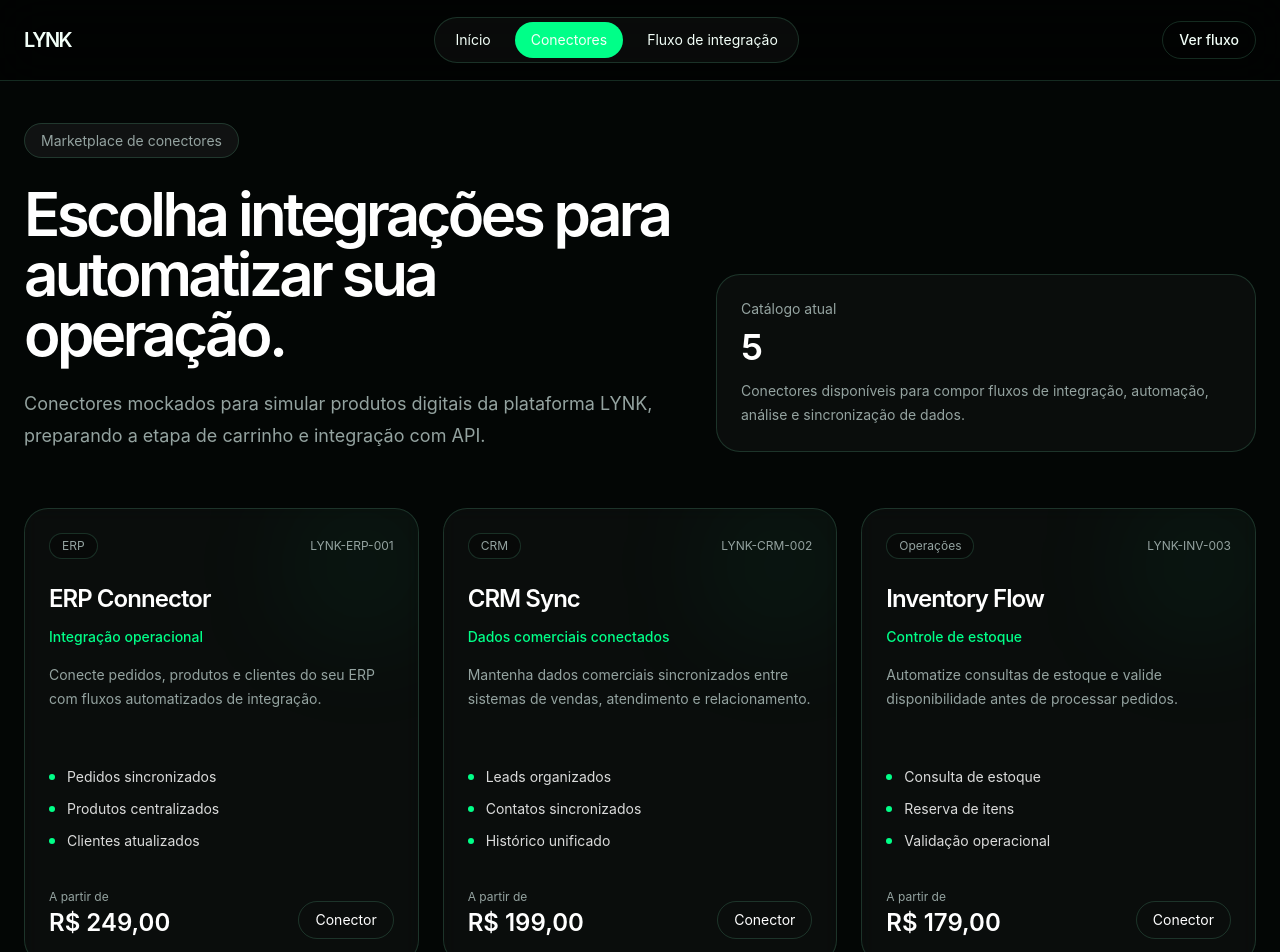
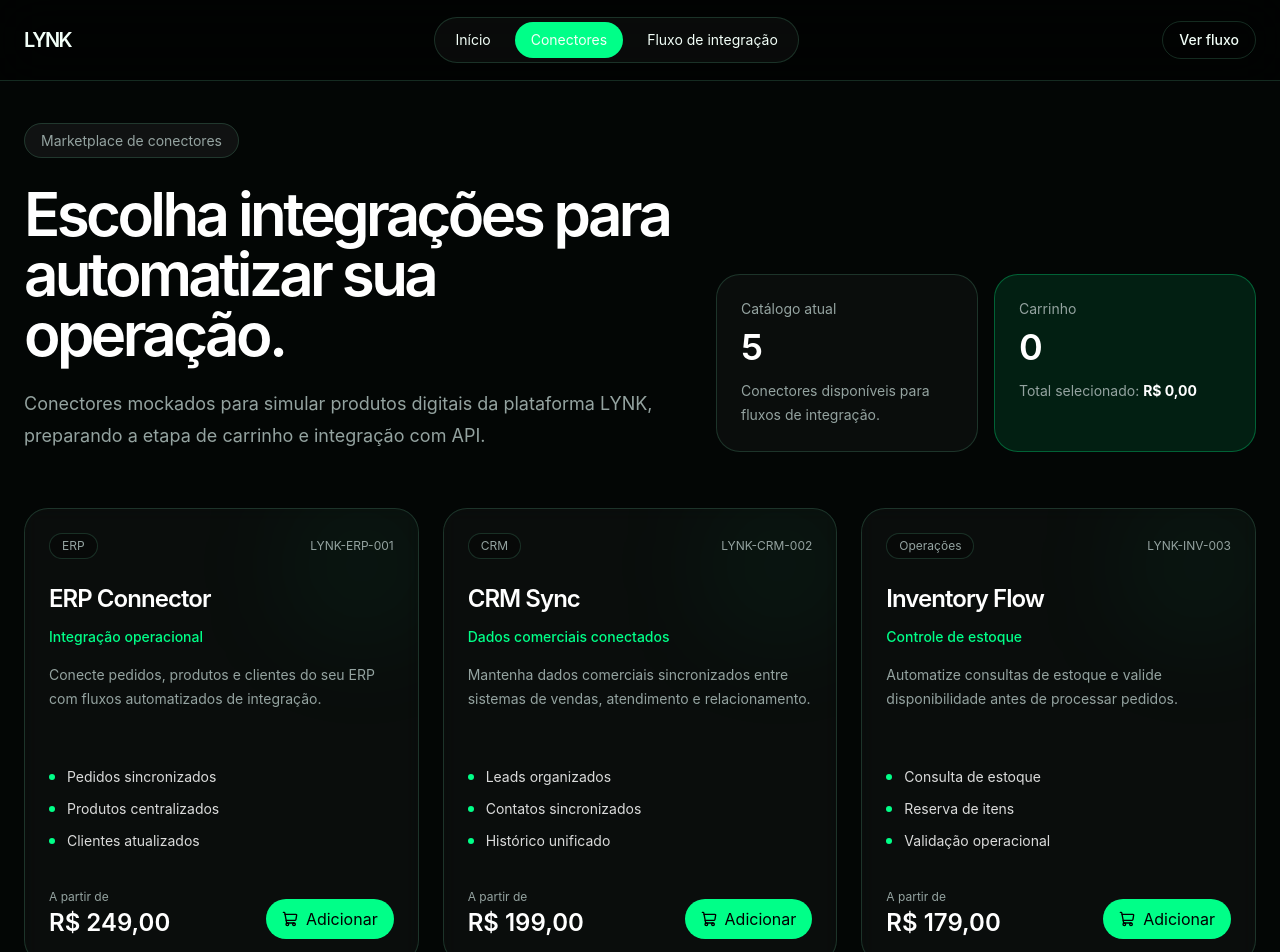
Before and after one commit to cguilhermear/lynk, a React (Vite) app: page /marketplace in a window 1280 px wide. Shown: the top 952 px of the page. Built offline with nearby package versions, Linux system fonts and the light colour scheme.

Commit message:
Implement shopping cart state

```diff
--- a/src/components/ProductCard.tsx
+++ b/src/components/ProductCard.tsx
@@ -1,10 +1,13 @@
+import { ShoppingCart } from 'lucide-react'
+
 import type { Product } from '../types/product'
 
 type ProductCardProps = {
   product: Product
+  onAddToCart: (product: Product) => void
 }
 
-export function ProductCard({ product }: ProductCardProps) {
+export function ProductCard({ product, onAddToCart }: ProductCardProps) {
   return (
     <article className="group relative overflow-hidden rounded-3xl border border-[var(--lynk-border)] bg-white/[0.03] p-6 backdrop-blur transition duration-300 hover:-translate-y-1 hover:border-[var(--lynk-green)]/60 hover:bg-white/[0.06]">
       <div className="absolute right-0 top-0 h-28 w-28 rounded-full bg-[var(--lynk-green)]/10 blur-3xl transition group-hover:bg-[var(--lynk-cyan)]/20" />
@@ -50,9 +53,14 @@ export function ProductCard({ product }: ProductCardProps) {
             </p>
           </div>
 
-          <span className="rounded-full border border-[var(--lynk-border)] px-4 py-2 text-sm text-white">
-            Conector
-          </span>
+          <button
+            type="button"
+            onClick={() => onAddToCart(product)}
+            className="inline-flex items-center gap-2 rounded-full bg-[var(--lynk-green)] px-4 py-2 text-sm font-semibold text-black transition hover:scale-105"
+          >
+            <ShoppingCart size={16} />
+            Adicionar
+          </button>
         </div>
       </div>
     </article>
--- a/src/pages/Marketplace.tsx
+++ b/src/pages/Marketplace.tsx
@@ -1,7 +1,15 @@
 import { ProductCard } from '../components/ProductCard'
 import { products } from '../data/products'
+import { useCartStore } from '../store/useCartStore'
+import { getCartQuantity, getCartTotal } from '../utils/cart'
 
 export function Marketplace() {
+  const items = useCartStore((state) => state.items)
+  const addItem = useCartStore((state) => state.addItem)
+
+  const totalItems = getCartQuantity(items)
+  const cartTotal = getCartTotal(items)
+
   return (
     <main className="min-h-screen bg-[var(--lynk-bg)] px-6 py-32 text-[var(--lynk-text)]">
       <section className="mx-auto max-w-7xl">
@@ -21,19 +29,38 @@ export function Marketplace() {
             </p>
           </div>
 
-          <div className="rounded-3xl border border-[var(--lynk-border)] bg-white/[0.03] p-6">
-            <p className="text-sm text-[var(--lynk-muted)]">Catálogo atual</p>
-            <p className="mt-2 text-4xl font-semibold text-white">{products.length}</p>
-            <p className="mt-3 text-sm leading-6 text-[var(--lynk-muted)]">
-              Conectores disponíveis para compor fluxos de integração,
-              automação, análise e sincronização de dados.
-            </p>
+          <div className="grid gap-4 sm:grid-cols-2">
+            <div className="rounded-3xl border border-[var(--lynk-border)] bg-white/[0.03] p-6">
+              <p className="text-sm text-[var(--lynk-muted)]">Catálogo atual</p>
+              <p className="mt-2 text-4xl font-semibold text-white">{products.length}</p>
+              <p className="mt-3 text-sm leading-6 text-[var(--lynk-muted)]">
+                Conectores disponíveis para fluxos de integração.
+              </p>
+            </div>
+
+            <div className="rounded-3xl border border-[var(--lynk-green)]/30 bg-[var(--lynk-green)]/10 p-6">
+              <p className="text-sm text-[var(--lynk-muted)]">Carrinho</p>
+              <p className="mt-2 text-4xl font-semibold text-white">{totalItems}</p>
+              <p className="mt-3 text-sm leading-6 text-[var(--lynk-muted)]">
+                Total selecionado:{' '}
+                <strong className="text-white">
+                  {cartTotal.toLocaleString('pt-BR', {
+                    style: 'currency',
+                    currency: 'BRL',
+                  })}
+                </strong>
+              </p>
+            </div>
           </div>
         </div>
 
         <div className="mt-14 grid gap-6 md:grid-cols-2 xl:grid-cols-3">
           {products.map((product) => (
-            <ProductCard key={product.id} product={product} />
+            <ProductCard
+              key={product.id}
+              product={product}
+              onAddToCart={addItem}
+            />
           ))}
         </div>
       </section>
--- /dev/null
+++ b/src/store/useCartStore.ts
@@ -0,0 +1,61 @@
+import { create } from 'zustand'
+
+import type { Product } from '../types/product'
+import type { CartItem } from '../types/cart'
+
+type CartStore = {
+  items: CartItem[]
+  addItem: (product: Product) => void
+  removeItem: (productId: number) => void
+  increaseQuantity: (productId: number) => void
+  decreaseQuantity: (productId: number) => void
+  clearCart: () => void
+}
+
+export const useCartStore = create<CartStore>((set) => ({
+  items: [],
+
+  addItem: (product) =>
+    set((state) => {
+      const existingItem = state.items.find((item) => item.id === product.id)
+
+      if (existingItem) {
+        return {
+          items: state.items.map((item) =>
+            item.id === product.id
+              ? { ...item, quantity: item.quantity + 1 }
+              : item,
+          ),
+        }
+      }
+
+      return {
+        items: [...state.items, { ...product, quantity: 1 }],
+      }
+    }),
+
+  removeItem: (productId) =>
+    set((state) => ({
+      items: state.items.filter((item) => item.id !== productId),
+    })),
+
+  increaseQuantity: (productId) =>
+    set((state) => ({
+      items: state.items.map((item) =>
+        item.id === productId ? { ...item, quantity: item.quantity + 1 } : item,
+      ),
+    })),
+
+  decreaseQuantity: (productId) =>
+    set((state) => ({
+      items: state.items
+        .map((item) =>
+          item.id === productId
+            ? { ...item, quantity: Math.max(item.quantity - 1, 0) }
+            : item,
+        )
+        .filter((item) => item.quantity > 0),
+    })),
+
+  clearCart: () => set({ items: [] }),
+}))
--- /dev/null
+++ b/src/types/cart.ts
@@ -0,0 +1,5 @@
+import type { Product } from './product'
+
+export type CartItem = Product & {
+  quantity: number
+}
--- /dev/null
+++ b/src/utils/cart.ts
@@ -0,0 +1,9 @@
+import type { CartItem } from '../types/cart'
+
+export function getCartQuantity(items: CartItem[]) {
+  return items.reduce((total, item) => total + item.quantity, 0)
+}
+
+export function getCartTotal(items: CartItem[]) {
+  return items.reduce((total, item) => total + item.price * item.quantity, 0)
+}
```
